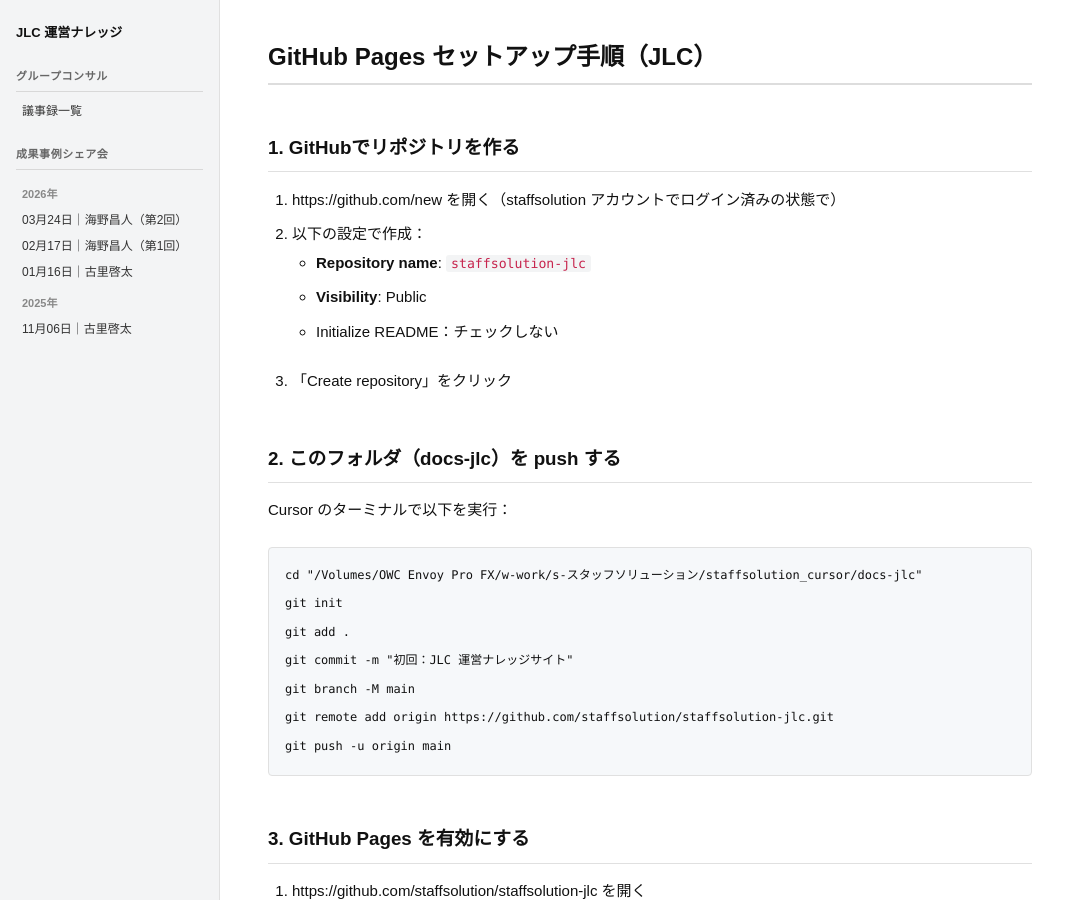
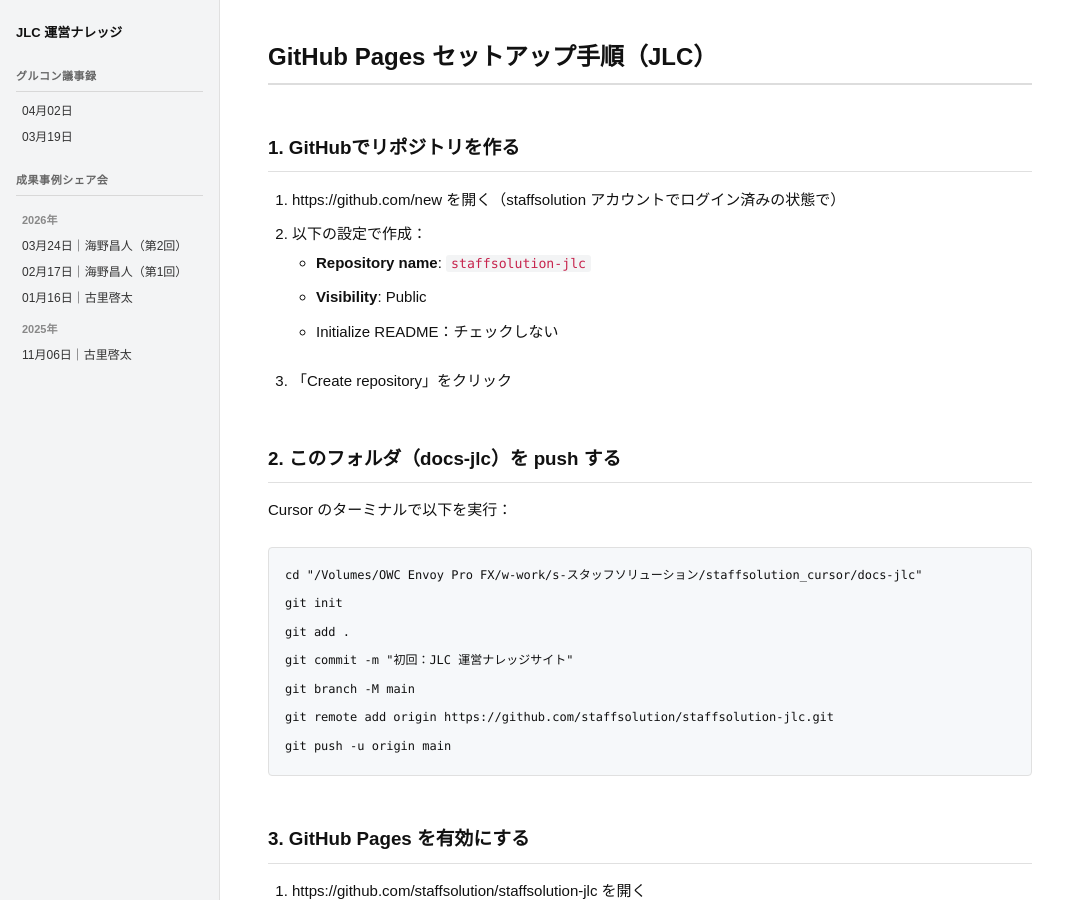
Before and after one commit to staffsolution/staffsolution-jlc, a Jekyll site: the page built from SETUP.md, in a window 1280 px wide and 900 px high. Shown: the whole window, without its empty margins (0-1079 px from the left). Built offline with Jekyll 4.4.1, drawn with Linux system fonts in a browser that asks for light colours; our own code applies the rules of GitHub Pages for plain Markdown files.

Commit message:
ナビ改善：グルコン議事録一覧→日付直リンクに変更
Made-with: Cursor

```diff
--- a/_includes/nav.html
+++ b/_includes/nav.html
@@ -4,9 +4,10 @@
   </div>
 
   <div class="nav-section">
-    <div class="nav-section-title">グループコンサル</div>
+    <div class="nav-section-title">グルコン議事録</div>
     <ul>
-      <li><a href="{{ '/グルコン/' | relative_url }}">議事録一覧</a></li>
+      <li><a href="{{ '/グルコン/20260402_グルコン議事録' | relative_url }}">04月02日</a></li>
+      <li><a href="{{ '/グルコン/20260319_グルコン議事録' | relative_url }}">03月19日</a></li>
     </ul>
   </div>
 
```
